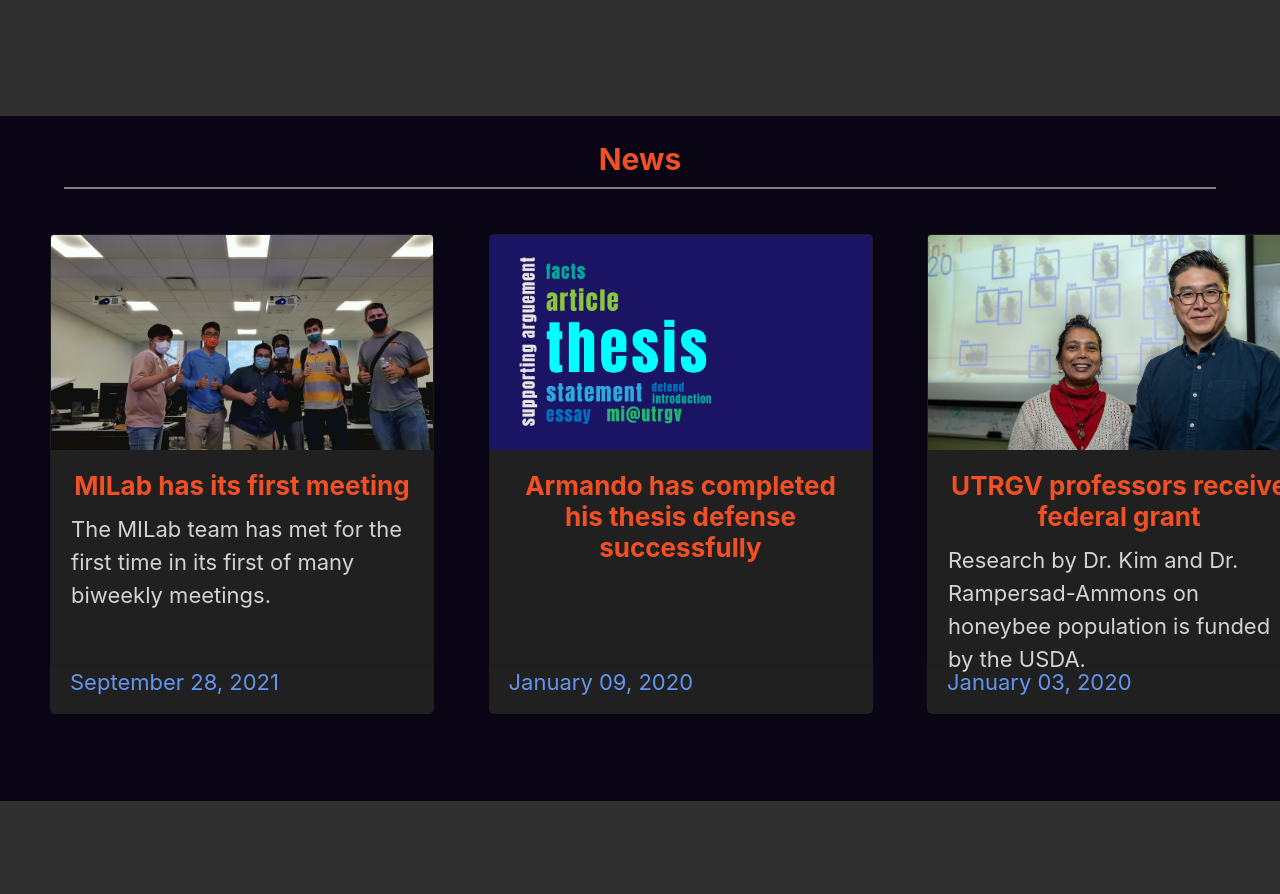
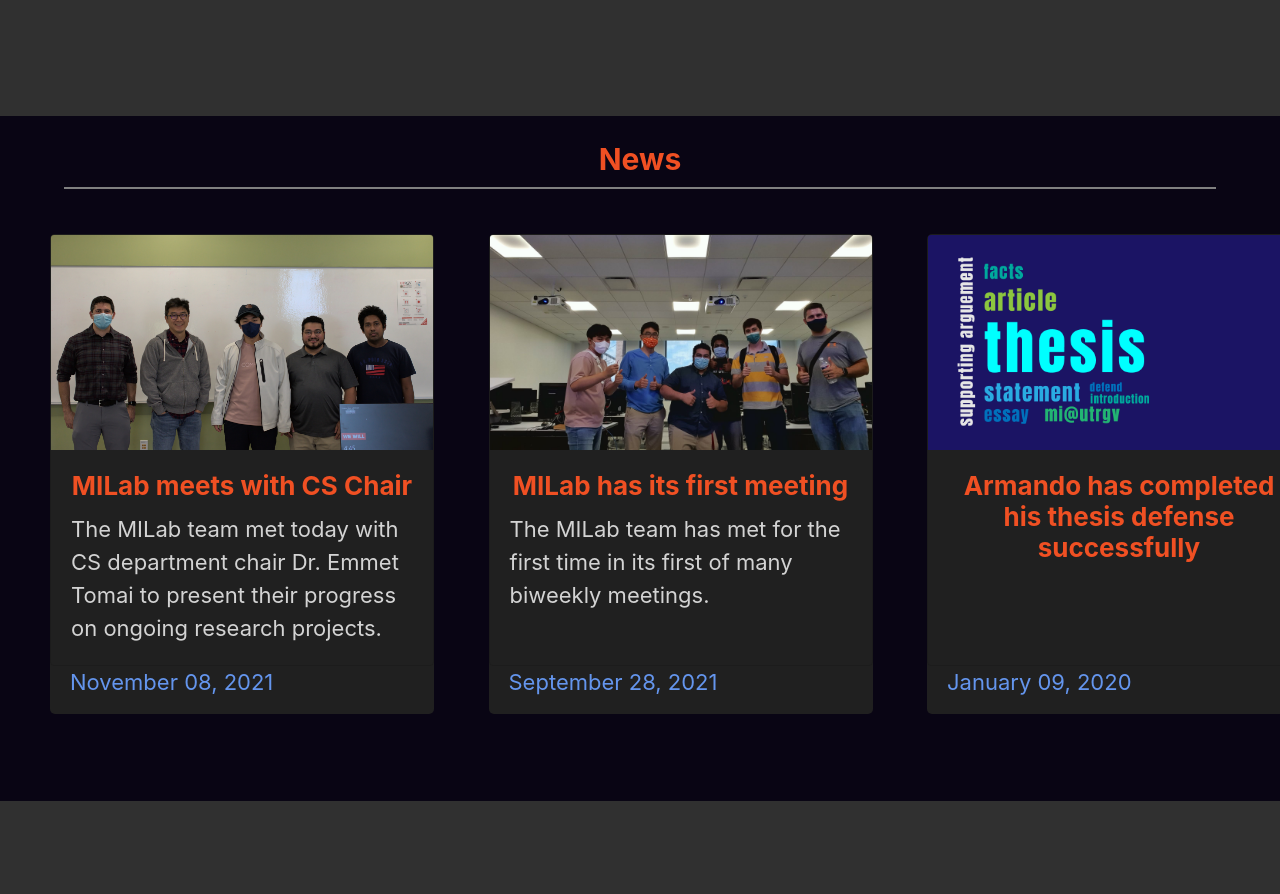
Before and after one commit to miutrgv/miutrgv.github.io, a PHP site: page / in a window 1280 px wide. Shown: the part 539-1433 px from the top of the page. Run offline with PHP 8.4, Linux system fonts and the light colour scheme; some libraries are stand-ins or nearby versions.

Commit message:
Updated news articles

```diff
--- a/index.php
+++ b/index.php
@@ -82,6 +82,19 @@
             </div>
 
             <div id="news-articles" style="margin-top: 20px; margin-bottom: 75px;">
+
+            <div class="article">
+                <div class="card" style="width: 100%; height: 27rem; vertical-align: top; background-color: transparent;">
+                  <img class="card-img-top" src="images/home/DSC_0004.jpg">
+                  <div class="card-body">
+                    <h5 class="card-title">MILab meets with CS Chair</h5>
+                    <p class="card-text">The MILab team met today with CS department chair Dr. Emmet Tomai to present their progress on ongoing research projects.</p>
+                  </div>
+                </div>
+                <div class="article-date">
+                  <p style="color: #6495ed;">November 08, 2021</p>
+                </div>
+              </div>
 
               <div class="article">
                 <div class="card" style="width: 100%; height: 27rem; vertical-align: top; background-color: transparent;">
```
Also changed, not shown: images/home/DSC_0004.jpg (added).
